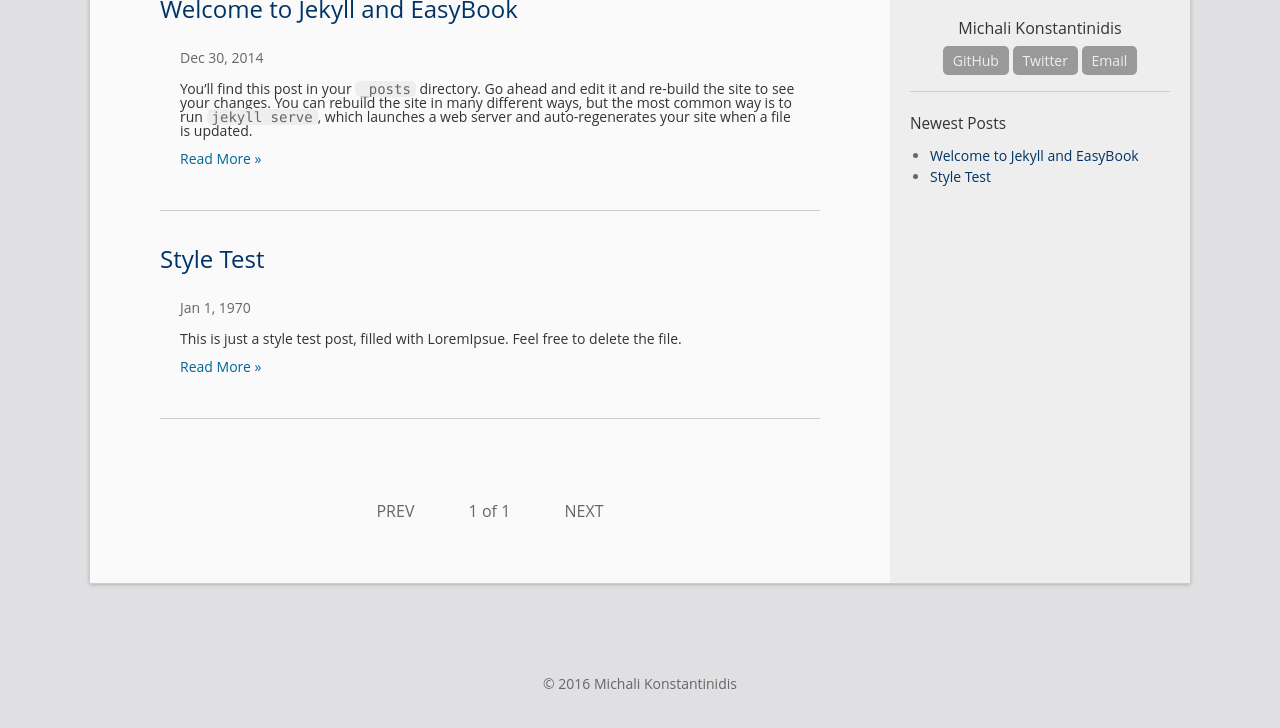
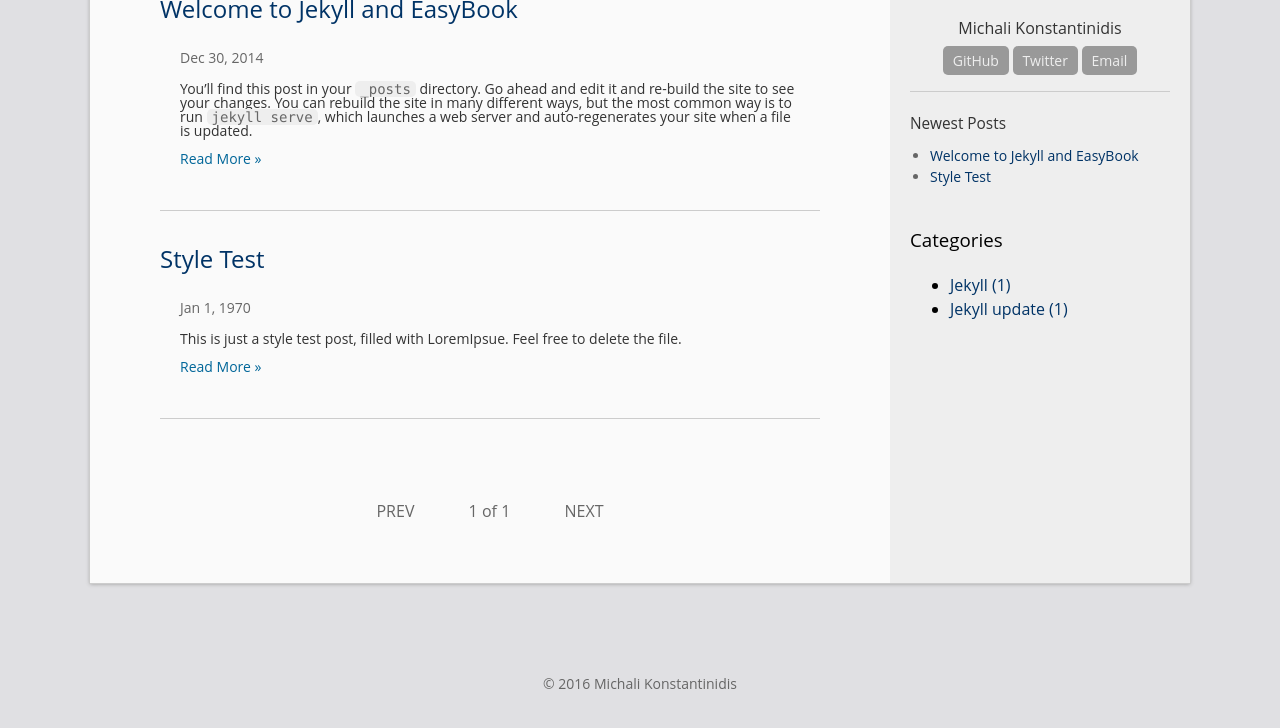
Before and after one commit to michali/blog, a Jekyll site: the page built from index.html, in a window 1280 px wide, cut to the strip 261-1015 px from the top of the page. Shown: the top 728 px of the strip. Built offline with Jekyll 4.4.1, drawn with Linux system fonts in a browser that asks for light colours; the list of posts is cut into pages by our own code.

Commit message:
Changed category links to start with the site's base url

```diff
--- a/_includes/sidebar.html
+++ b/_includes/sidebar.html
@@ -24,6 +24,21 @@
   </ul>
 </div>
 
+<h3>Categories</h3>
+<ul class="tag-box inline">
+	{% assign category_list = site.categories %}
+	  {% if category_list.first[0] == null %}
+	    {% for cat in category_list %}
+	      <li><a href="{{ site.baseurl }}/categories/{{ cat | replace: ' ','-' }}">{{ cat | capitalize }} <span>({{ site.categories[cat].size }})</span></a></li>
+	    {% endfor %}
+	  {% else %}
+	    {% for cat in category_list %}
+	      <li><a href="{{ site.baseurl }}/categories/{{ cat[0] | replace: ' ','-' }}">{{ cat[0] | capitalize }} <span>({{ cat[1].size }})</span></a></li>
+	    {% endfor %}
+	  {% endif %}
+	{% assign category_list = nil %}
+</ul>
+
 <div class="col-box post-toc hide">
   <div class="col-box-title">TOC</div>
 </div>
```
